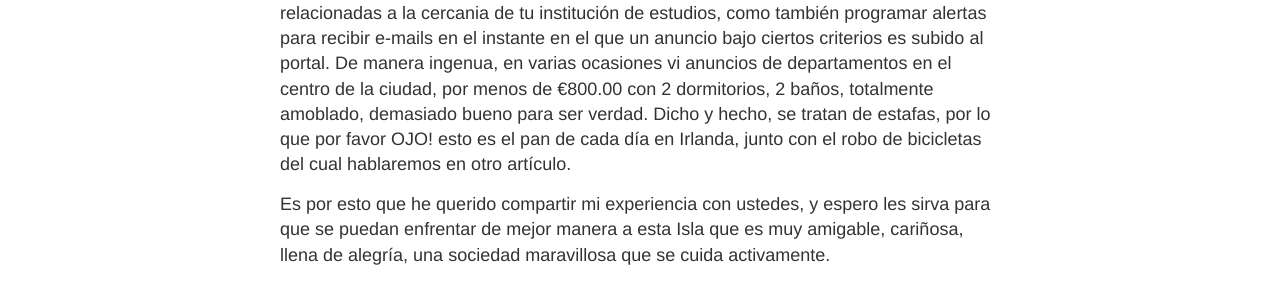
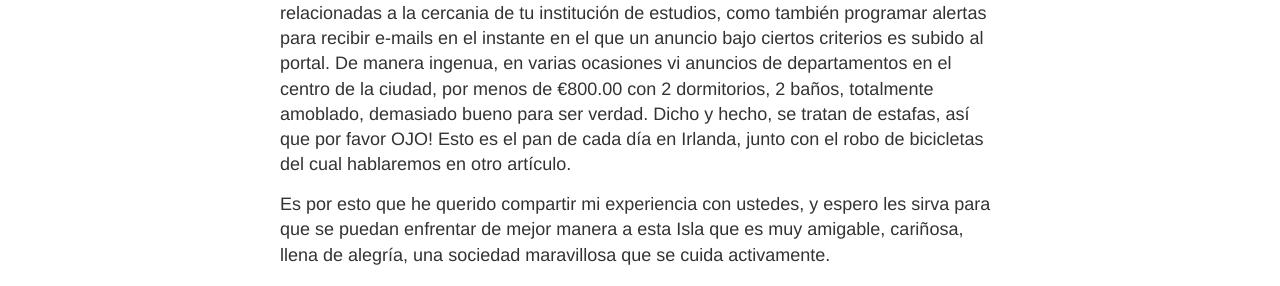
Before and after one commit to HikingClubIreland/MonrealCarrasco.github.io, a Jekyll site: the page built from blog/_posts/2017-07-20-Before-Arriving-To-Dublin-es.html, in a window 1280 px wide. Shown: the part 388-674 px from the top of the page. Built offline with Jekyll 4.4.1, drawn with Linux system fonts in a browser that asks for light colours; some of the changed text lies outside the part shown.

Commit message:
Minor changes

```diff
--- a/blog/_posts/2017-07-20-Before-Arriving-To-Dublin-es.html
+++ b/blog/_posts/2017-07-20-Before-Arriving-To-Dublin-es.html
@@ -21,7 +21,7 @@ ref: before-dublin
   De manera ingenua, en varias ocasiones vi anuncios de departamentos en el centro
   de la ciudad, por menos de €800.00 con 2 dormitorios, 2 baños, totalmente amoblado,
   demasiado bueno para ser verdad.
-  Dicho y hecho, se tratan de estafas, por lo que por favor OJO! esto es el pan de
+  Dicho y hecho, se tratan de estafas, así que por favor OJO! Esto es el pan de
   cada día en Irlanda, junto con el robo de bicicletas del cual hablaremos en otro
   artículo.
 </p>
```
